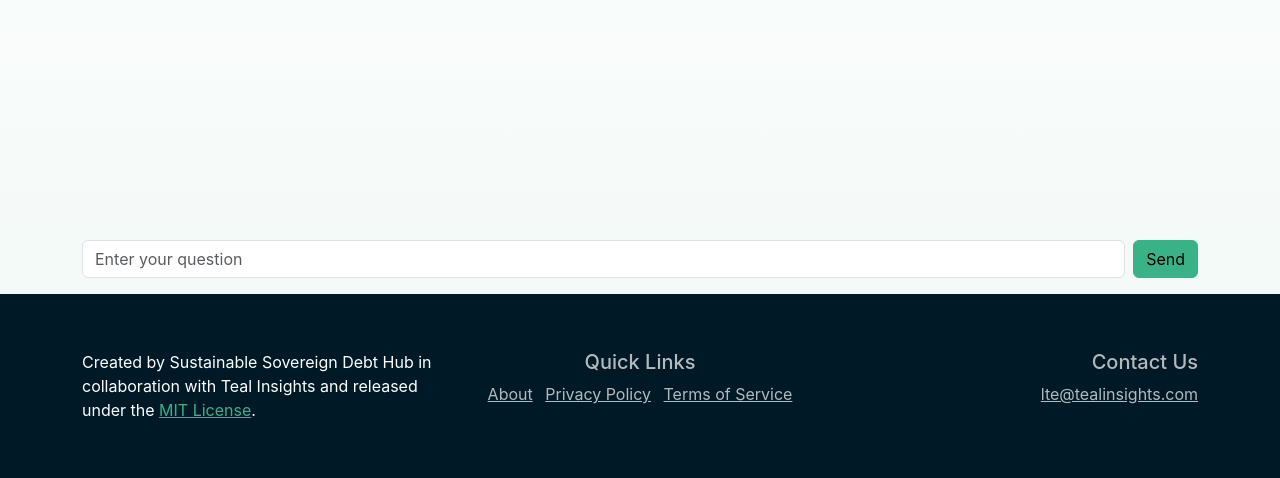
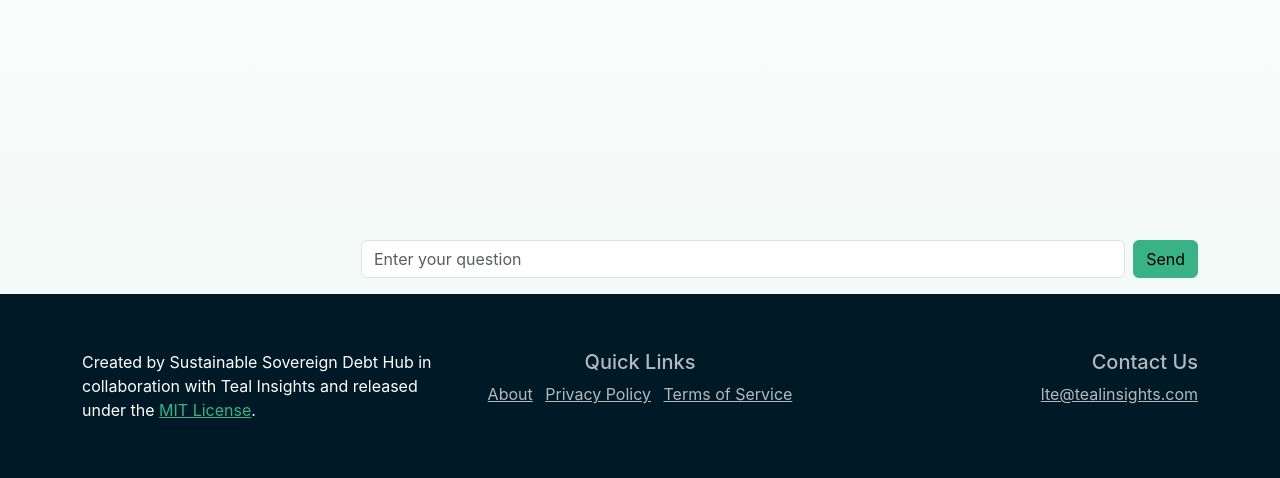
Before and after one commit to Teal-Insights/ccdr-explorer-client, a FastAPI app: template templates/chat/index.html in a window 1280 px wide. Shown: the part 322-800 px from the top of the page. Run offline with FastAPI, Linux system fonts and the light colour scheme; the template is opened without the code that fills it, so the values that code supplies are empty; parts of the project's set-up code (start-up, migrations or seed data) failed here and were passed over; some libraries are stand-ins or nearby versions.

Commit message:
Restore width and alignment of the chat input

```diff
--- a/templates/chat/index.html
+++ b/templates/chat/index.html
@@ -22,7 +22,7 @@
               {% endif %}
             {% endfor %}
           </div>
-          <form id="chatForm" class="w-100 d-flex align-items-end pb-3"
+          <form id="chatForm" class="w-75 d-flex align-items-end pb-3 ms-auto"
                 hx-on::after-request="this.reset()"
                 hx-post="{{ url_for('send_message', thread_id=thread_id) }}"
                 hx-target="#messages"
```
